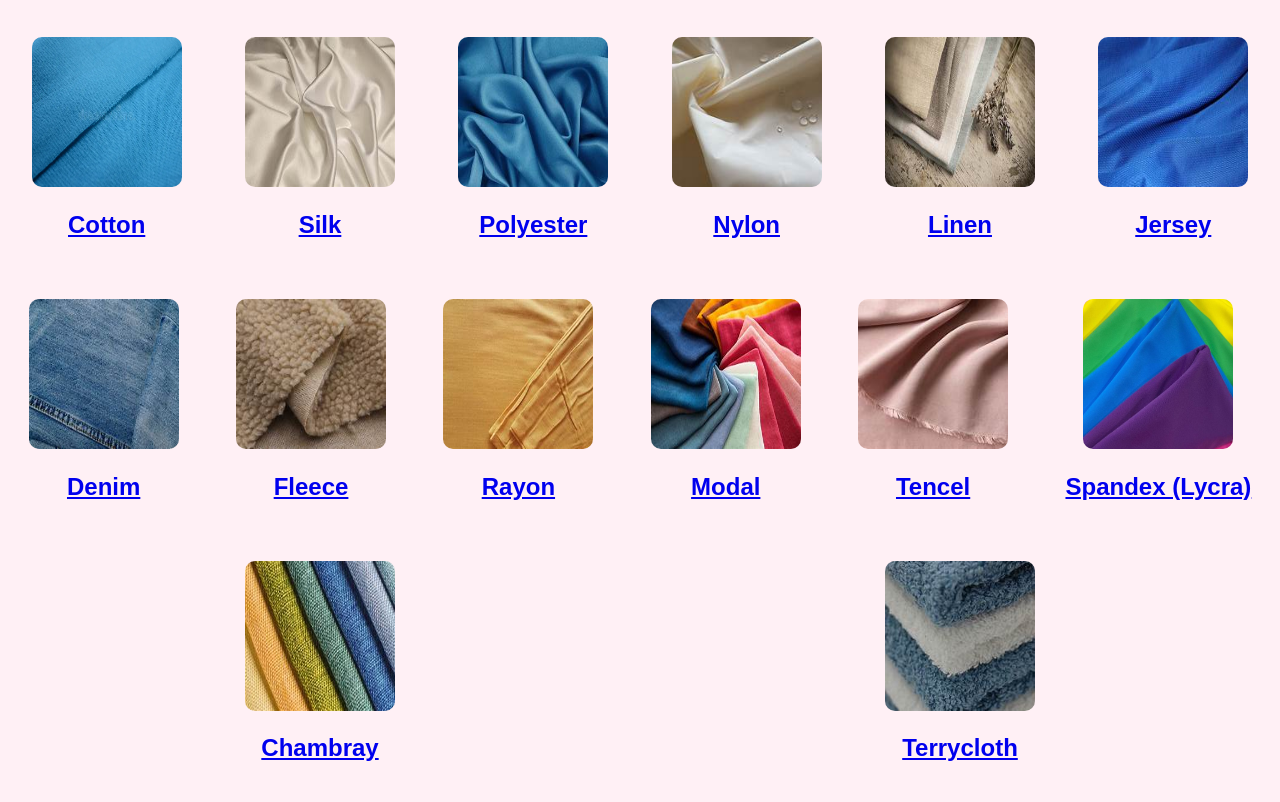
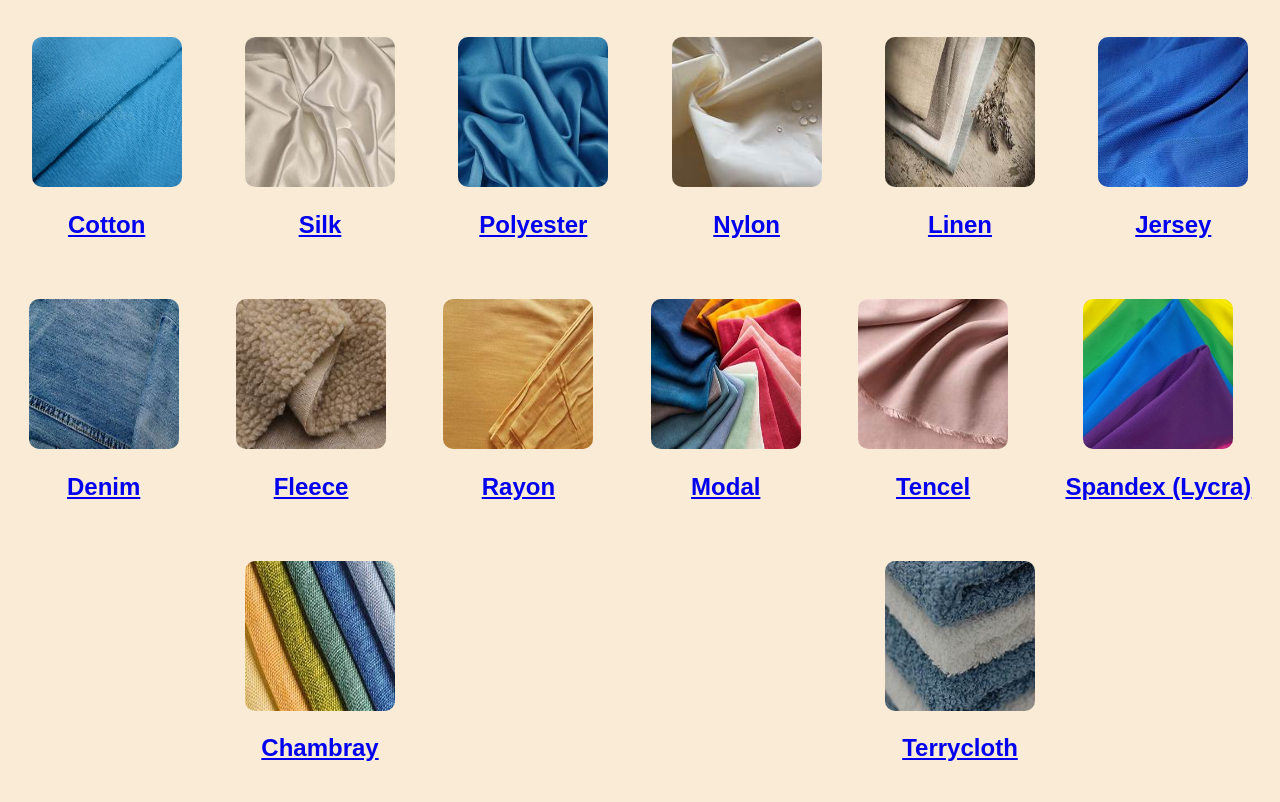
Before and after one commit to sriharicoder/suatainable-fashion-fabrics, a plain HTML site: page index.html in a window 1280 px wide. Shown: the part 83-885 px from the top of the page. Drawn offline with Linux system fonts and the light colour scheme.

Commit message:
Update style.css

```diff
--- a/style.css
+++ b/style.css
@@ -2,7 +2,7 @@ body {
     font-family: Arial, sans-serif;
     margin: 0;
     padding: 0;
-    background-color: #FFF0F5;
+    background-color: #FAEBD7;
 }
 
 h1.heading {
```
